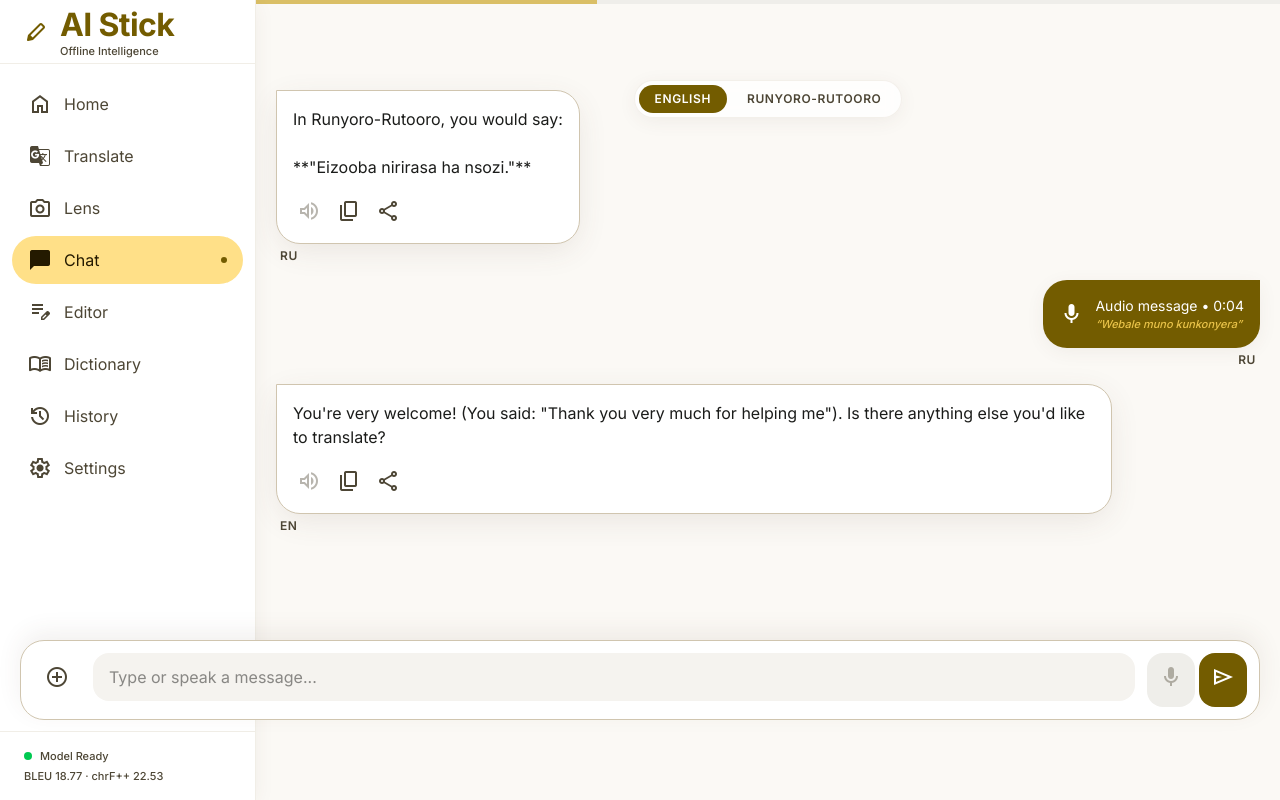
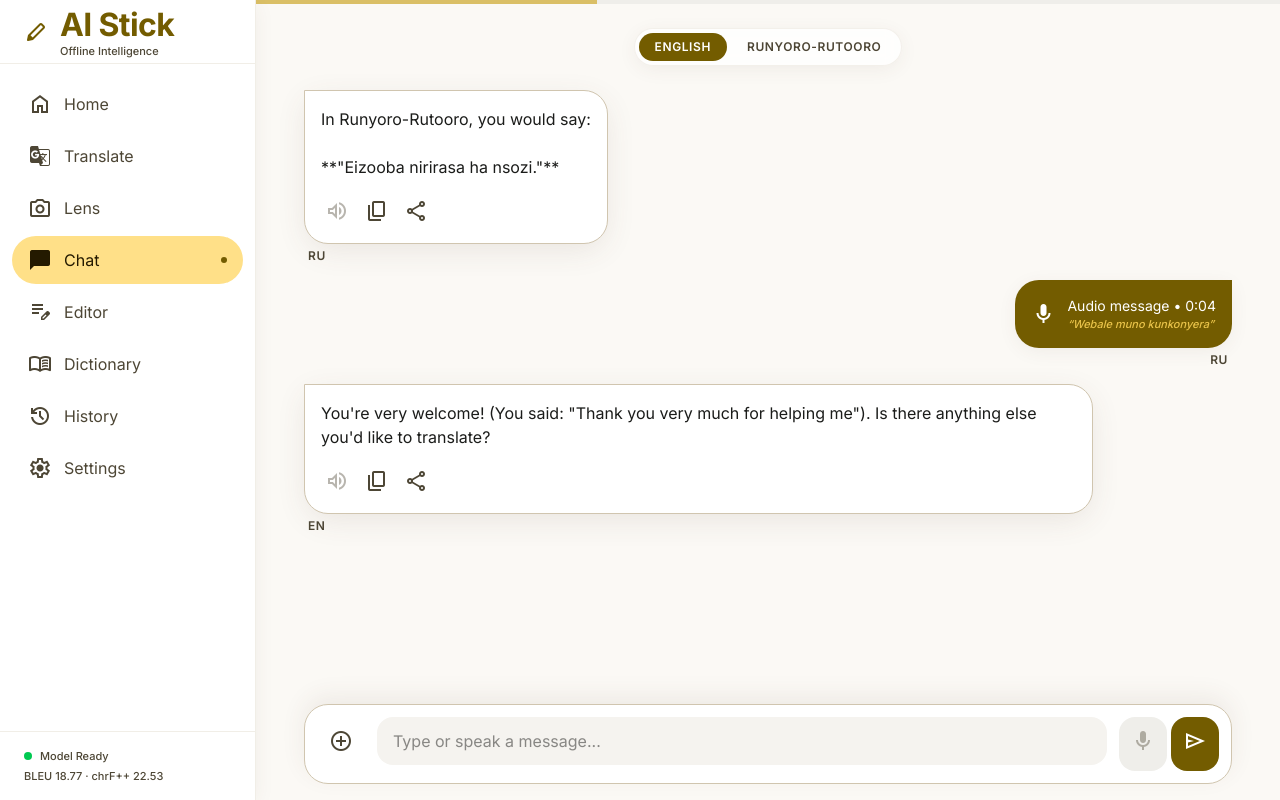
Before and after one commit to K227-arch/Rasberry-model, a Next.js app in the folder ai-stick-portal/: page /chat in a window 1280 px wide. Built offline with nearby package versions, Linux system fonts and the light colour scheme.

Commit message:
response

```diff
--- a/ai-stick-portal/src/app/chat/page.tsx
+++ b/ai-stick-portal/src/app/chat/page.tsx
@@ -97,9 +97,9 @@
       <div className="w-full h-1 bg-surface-container overflow-hidden">
         <div className="h-full bg-primary-container w-1/3 animate-pulse" />
       </div>
-      <main className="flex-1 flex flex-col max-w-screen-xl mx-auto w-full px-margin-mobile py-6 gap-6 pb-36">
+      <main className="mt-16 md:mt-0 flex-1 flex flex-col max-w-screen-xl mx-auto w-full px-margin-mobile md:px-8 lg:px-12 py-6 gap-6 pb-44 md:pb-24">
         {/* Language Toggle */}
-        <div className="flex justify-center gap-3 sticky top-20 z-40">
+        <div className="flex justify-center gap-3 sticky top-20 md:top-4 z-40">
           <div className="glass-card p-1 rounded-full flex gap-1 premium-shadow">
             {LANGUAGES.map((lang) => (
               <button
@@ -188,8 +188,8 @@
       </main>
 
       {/* Input Bar */}
-      <div className="fixed bottom-0 left-0 w-full z-50">
-        <div className="max-w-screen-xl mx-auto px-margin-mobile pb-20">
+      <div className="fixed bottom-16 md:bottom-0 left-0 w-full z-40 md:ml-64 md:w-[calc(100%-16rem)]">
+        <div className="max-w-screen-xl mx-auto px-margin-mobile md:px-8 lg:px-12 pb-4">
           <div className="bg-surface-container-lowest rounded-xl shadow-[0_-8px_24px_rgba(93,64,55,0.08)] border border-outline-variant p-3 flex items-end gap-3">
             <button className="text-on-surface-variant hover:bg-surface-container transition-all rounded-lg active:scale-90 p-3 cursor-pointer" aria-label="Add">
               <span className="material-symbols-outlined">add_circle</span>
@@ -225,8 +225,8 @@
             </div>
           </div>
         </div>
-        <BottomNavBar />
       </div>
+      <BottomNavBar />
     </>
   );
 }
--- a/ai-stick-portal/src/app/dictionary/page.tsx
+++ b/ai-stick-portal/src/app/dictionary/page.tsx
@@ -47,7 +47,7 @@
   return (
     <>
       <TopAppBar />
-      <main className="mt-16 md:mt-0 flex-1 flex flex-col w-full px-margin-mobile pt-6 pb-36 md:pb-8 max-w-4xl md:mx-auto">
+      <main className="mt-16 md:mt-0 flex-1 flex flex-col w-full px-margin-mobile md:px-8 lg:px-12 pt-6 pb-36 md:pb-8 max-w-4xl md:mx-auto">
 
         {/* Header */}
         <div className="flex items-center gap-3 mb-6">
@@ -113,10 +113,10 @@
             {filtered.map((entry, i) => (
               <div
                 key={i}
-                className="glass-card rounded-2xl p-4 premium-shadow flex items-start gap-4 hover:border-primary transition-colors group"
+                className="glass-card rounded-2xl p-4 premium-shadow flex flex-col sm:flex-row sm:items-start gap-3 sm:gap-4 hover:border-primary transition-colors group"
               >
                 {/* Runyoro side */}
-                <div className="flex-1 min-w-0">
+                <div className="min-w-0 sm:flex-1">
                   <p className="text-body-lg text-on-background font-semibold leading-tight truncate">
                     {entry.runyoro}
                   </p>
@@ -126,10 +126,11 @@
                 </div>
 
                 {/* Divider */}
-                <div className="w-px self-stretch bg-outline-variant/50 flex-shrink-0" />
+                <div className="hidden sm:block w-px self-stretch bg-outline-variant/50 flex-shrink-0" />
+                <div className="sm:hidden h-px w-full bg-outline-variant/50 flex-shrink-0" />
 
                 {/* English side */}
-                <div className="flex-1 min-w-0">
+                <div className="min-w-0 sm:flex-1">
                   <p className="text-body-md text-on-surface leading-snug">
                     {entry.english}
                   </p>
@@ -141,7 +142,7 @@
                 </div>
 
                 {/* Domain badge */}
-                <span className={`text-label-sm px-2 py-0.5 rounded-full flex-shrink-0 ${DOMAIN_COLORS[entry.domain || "general"] || DOMAIN_COLORS.general}`}>
+                <span className={`text-label-sm px-2 py-0.5 rounded-full flex-shrink-0 self-start ${DOMAIN_COLORS[entry.domain || "general"] || DOMAIN_COLORS.general}`}>
                   {entry.domain || "general"}
                 </span>
               </div>
--- a/ai-stick-portal/src/app/editor/page.tsx
+++ b/ai-stick-portal/src/app/editor/page.tsx
@@ -60,7 +60,7 @@
   return (
     <>
       <TopAppBar />
-      <main className="mt-16 md:mt-0 flex-1 flex flex-col w-full px-margin-mobile pt-6 pb-36 md:pb-8 max-w-5xl md:mx-auto">
+      <main className="mt-16 md:mt-0 flex-1 flex flex-col w-full px-margin-mobile md:px-8 lg:px-12 pt-6 pb-36 md:pb-8 max-w-5xl md:mx-auto">
         <div className="flex items-center gap-3 mb-6">
           <span className="material-symbols-outlined text-primary text-[28px]">
             edit_note
--- a/ai-stick-portal/src/app/history/page.tsx
+++ b/ai-stick-portal/src/app/history/page.tsx
@@ -50,7 +50,7 @@
   return (
     <>
       <TopAppBar />
-      <main className="mt-16 md:mt-0 flex-1 flex flex-col w-full px-margin-mobile pt-6 pb-36 md:pb-8 max-w-4xl md:mx-auto">
+      <main className="mt-16 md:mt-0 flex-1 flex flex-col w-full px-margin-mobile md:px-8 lg:px-12 pt-6 pb-36 md:pb-8 max-w-4xl md:mx-auto">
 
         {/* Header */}
         <div className="flex items-center justify-between mb-6">
--- a/ai-stick-portal/src/app/layout.tsx
+++ b/ai-stick-portal/src/app/layout.tsx
@@ -26,7 +26,7 @@
           rel="stylesheet"
         />
       </head>
-      <body className="bg-background text-on-background min-h-screen font-sans antialiased flex">
+      <body className="bg-background text-on-background min-h-screen font-sans antialiased flex overflow-x-hidden">
         {/* Desktop sidebar */}
         <Sidebar />
         {/* Main content shifts right on md+ */}
--- a/ai-stick-portal/src/app/lens/page.tsx
+++ b/ai-stick-portal/src/app/lens/page.tsx
@@ -212,7 +212,7 @@
   return (
     <>
       <TopAppBar />
-      <main className="mt-16 md:mt-0 flex-1 flex flex-col w-full px-margin-mobile pt-4 pb-36 md:pb-8 max-w-5xl md:mx-auto">
+      <main className="mt-16 md:mt-0 flex-1 flex flex-col w-full px-margin-mobile md:px-8 lg:px-12 pt-4 pb-36 md:pb-8 max-w-5xl md:mx-auto">
         {/* Header */}
         <div className="flex items-center gap-3 mb-4">
           <span className="material-symbols-outlined text-primary text-[28px]">
--- a/ai-stick-portal/src/app/page.tsx
+++ b/ai-stick-portal/src/app/page.tsx
@@ -58,7 +58,7 @@
   return (
     <>
       <TopAppBar />
-      <main className="mt-16 px-margin-mobile pb-32">
+      <main className="mt-16 md:mt-0 px-margin-mobile md:px-8 lg:px-12 pb-36 md:pb-8 max-w-5xl md:mx-auto">
         {/* Hero Section */}
         <section className="py-lg">
           <div className="relative overflow-hidden rounded-3xl bg-surface-container-lowest p-lg premium-shadow border border-outline-variant/30">
--- a/ai-stick-portal/src/app/settings/page.tsx
+++ b/ai-stick-portal/src/app/settings/page.tsx
@@ -64,7 +64,7 @@
   return (
     <>
       <TopAppBar />
-      <main className="mt-16 md:mt-0 flex-1 flex flex-col w-full px-margin-mobile pt-6 pb-36 md:pb-8 max-w-2xl md:mx-auto">
+      <main className="mt-16 md:mt-0 flex-1 flex flex-col w-full px-margin-mobile md:px-8 lg:px-12 pt-6 pb-36 md:pb-8 max-w-2xl md:mx-auto">
 
         <div className="flex items-center gap-3 mb-6">
           <span className="material-symbols-outlined text-primary text-[28px]">settings</span>
--- a/ai-stick-portal/src/app/translate/page.tsx
+++ b/ai-stick-portal/src/app/translate/page.tsx
@@ -102,7 +102,7 @@
   return (
     <>
       <TopAppBar />
-      <main className="mt-16 md:mt-0 flex-1 flex flex-col w-full px-margin-mobile pt-6 pb-36 md:pb-8 max-w-5xl md:mx-auto">
+      <main className="mt-16 md:mt-0 flex-1 flex flex-col w-full px-margin-mobile md:px-8 lg:px-12 pt-6 pb-36 md:pb-8 max-w-5xl md:mx-auto">
 
         {/* Page title — desktop */}
         <div className="hidden md:flex items-center gap-3 mb-6">
@@ -262,7 +262,7 @@
           </section>
 
           {/* Linguistic tools row */}
-          <section className="grid grid-cols-1 md:grid-cols-3 gap-4">
+          <section className="grid grid-cols-1 md:grid-cols-2 lg:grid-cols-4 gap-4">
             {[
               { icon: "photo_camera", title: "Camera Lens",    desc: "Point & translate with your camera", href: "/lens"       },
               { icon: "menu_book",    title: "Dictionary",     desc: "Browse Runyoro-English word pairs",  href: "/dictionary" },
```
